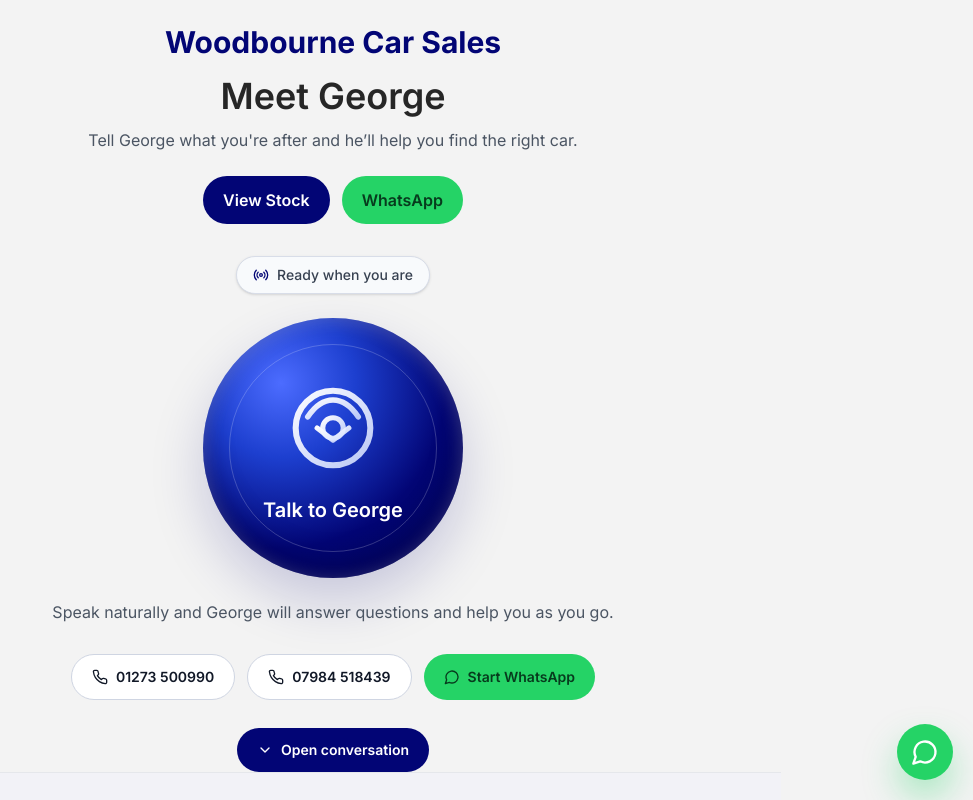
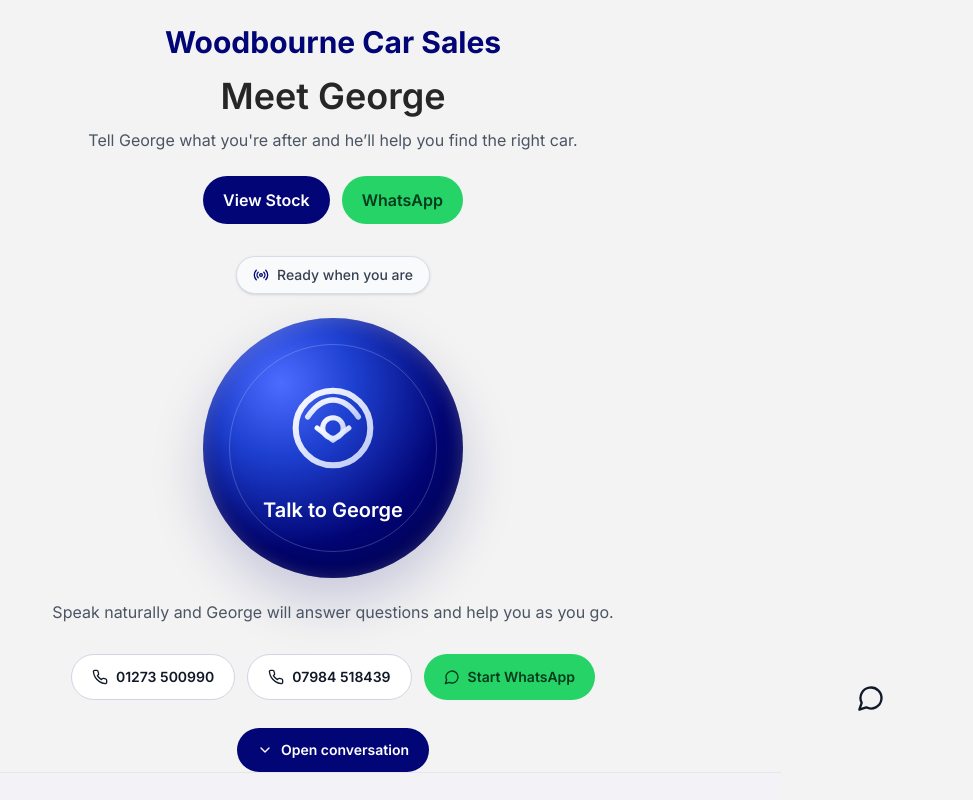
Before and after one commit to Guardx12/George.AI, a Next.js app: page /woodbourne in a window 1280 px wide. Shown: the top 800 px of the page, without its empty margins (307-1280 px from the left). Built offline with nearby package versions, Linux system fonts and the light colour scheme.

Commit message:
Add files via upload

```diff
--- a/components/woodbourne-george-live-assistant.tsx
+++ b/components/woodbourne-george-live-assistant.tsx
@@ -730,7 +730,7 @@ export function WoodbourneGeorgeLiveAssistant() {
           target="_blank"
           rel="noreferrer"
           aria-label="Open WhatsApp"
-          className="flex h-12 w-12 items-center justify-center rounded-full bg-[#25d366] text-white shadow-[0_18px_35px_rgba(37,211,102,0.35)] transition hover:scale-105 hover:brightness-105 sm:h-14 sm:w-14"
+          className="flex h-20 w-20 sm:h-24 sm:w-24"
         >
           <MessageCircle className="h-6 w-6 sm:h-7 sm:w-7" />
         </a>
```
